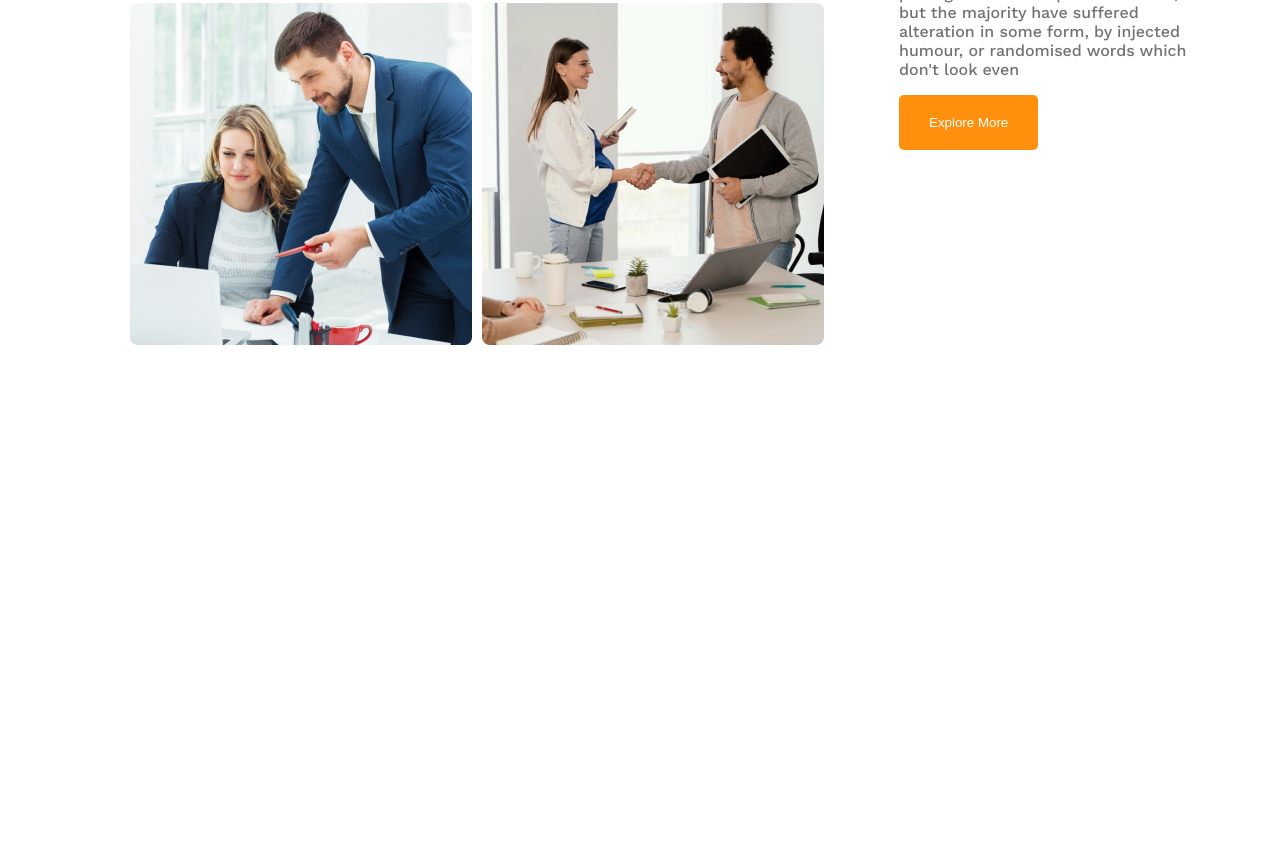
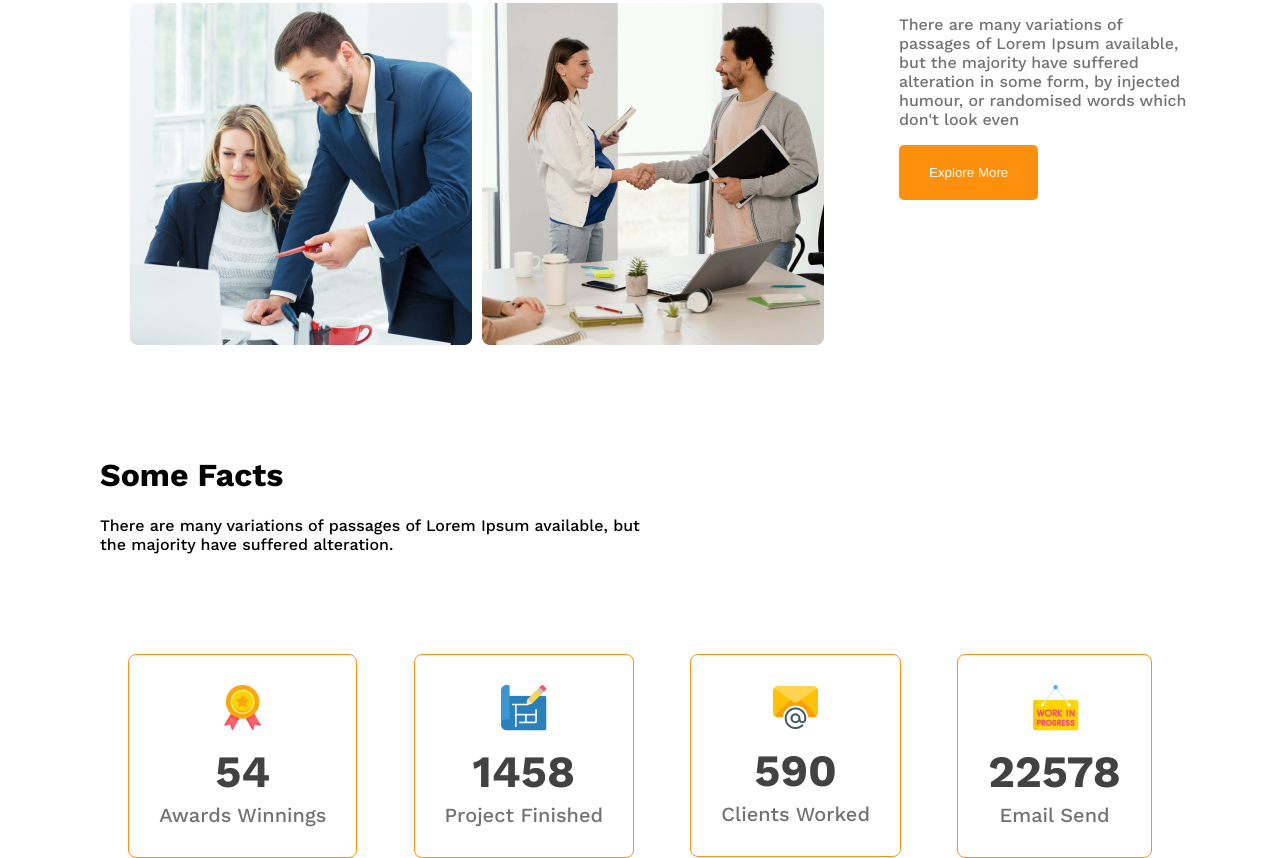
Before and after one commit to taiatulislam/g3-architect, a plain HTML site: page index.html in a window 1280 px wide. Shown: the part 1485-2343 px from the top of the page. Before the commit the page ends 1920 px from the top, so only its background shows below. Drawn offline with nearby package versions, Linux system fonts and the light colour scheme.

Commit message:
fact section added

```diff
--- a/index.html
+++ b/index.html
@@ -54,6 +54,35 @@
                 <button class="primary-button">Explore More</button>
             </div>
         </div>
+        <div class="fact">
+            <div class="fact-description">
+                <h1>Some Facts</h1>
+                <p>There are many variations of passages of Lorem Ipsum available, but the majority have suffered
+                    alteration.</p>
+            </div>
+            <div class="award-container">
+                <div class="box">
+                    <img src="images/icons/ribon.png" alt="">
+                    <h1 class="box-title">54</h1>
+                    <p class="box-para">Awards Winnings</p>
+                </div>
+                <div class="box">
+                    <img src="images/icons/projects.png" alt="">
+                    <h1 class="box-title">1458</h1>
+                    <p class="box-para">Project Finished</p>
+                </div>
+                <div class="box">
+                    <img src="images/icons/email.png" alt="">
+                    <h1 class="box-title">590</h1>
+                    <p class="box-para">Clients Worked</p>
+                </div>
+                <div class="box">
+                    <img src="images/icons/customers.png" alt="">
+                    <h1 class="box-title">22578</h1>
+                    <p class="box-para">Email Send</p>
+                </div>
+            </div>
+        </div>
     </main>
 </body>
 
--- a/styles/architect.css
+++ b/styles/architect.css
@@ -97,13 +97,52 @@ nav li a {
 }
 
 .team-title {
-    font-size: 2.8;
+    font-size: 2.8rem;
     font-weight: 700;
     color: #131313;
 }
 
 .quick-list {
     font-weight: 500;
+}
+
+
+/* Fact section */
+.fact {
+    padding: 0px 100px;
+}
+
+.fact-description>p {
+    max-width: 550px;
+}
+
+.award-container {
+    margin-top: 100px;
+    display: flex;
+    justify-content: space-around;
+    align-items: center;
+}
+
+.box {
+    text-align: center;
+    padding: 30px;
+    border-radius: 8px;
+    border: 1px solid #FF900E;
+    max-width: 250px;
+    max-height: 250px;
+}
+
+.box-title {
+    font-size: 2.8rem;
+    color: #424242;
+    margin-top: 10px;
+    margin-bottom: 5px;
+}
+
+.box-para {
+    margin: 0;
+    font-size: 1.25rem;
+    color: #727272;
 }
 
 
@@ -140,6 +179,20 @@ nav li a {
         grid-template-columns: 1fr;
         padding: 0;
     }
+
+    .fact {
+        padding: 0;
+    }
+
+    .fact-description {
+        padding: 40px;
+    }
+
+    .award-container {
+        flex-direction: column;
+        gap: 10px;
+        margin-top: 40px;
+    }
 }
 
 /* Ipad or medium device */
@@ -169,4 +222,14 @@ nav li a {
     .team-image-container {
         padding: 0;
     }
+
+    .fact {
+        padding: 40px;
+    }
+
+    .award-container {
+        display: grid;
+        gap: 10px;
+        grid-template-columns: repeat(2, 1fr);
+    }
 }
```
